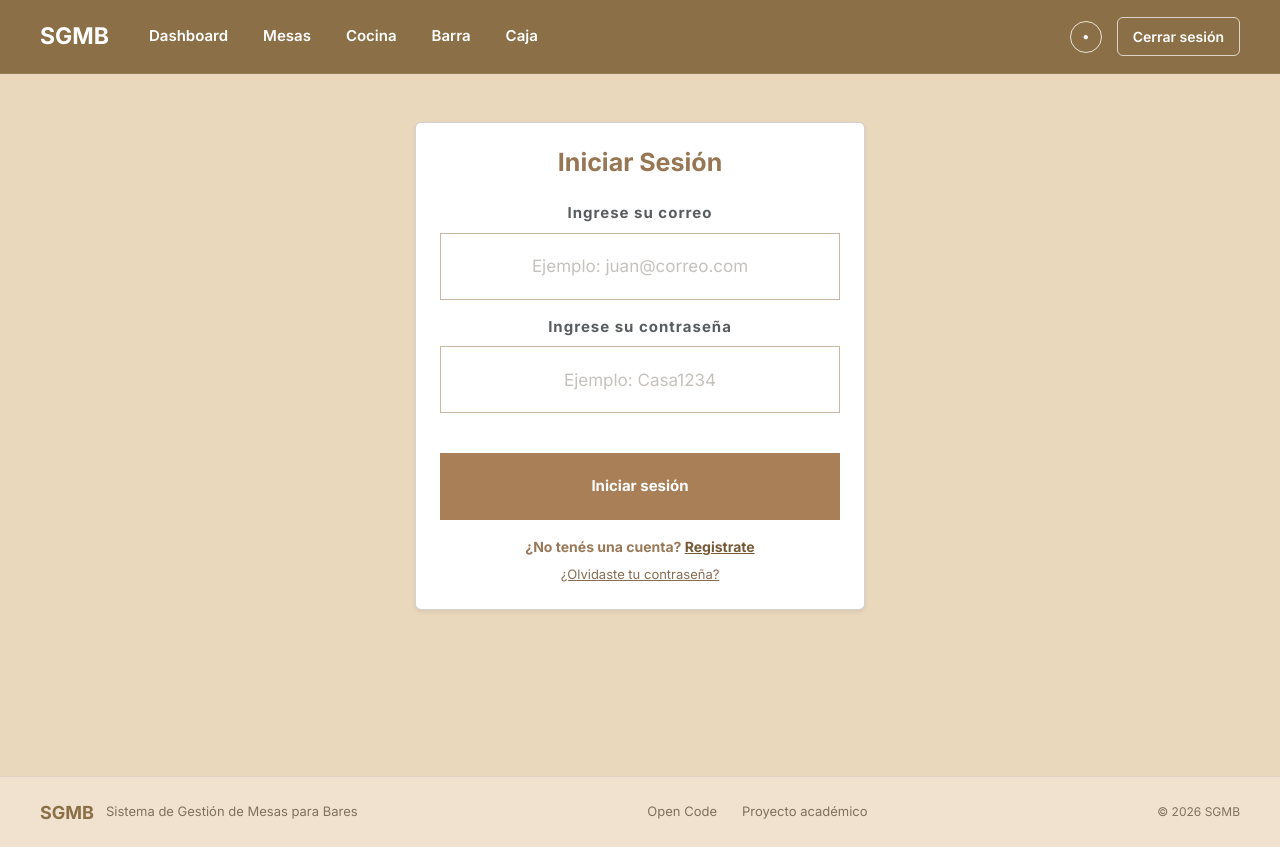
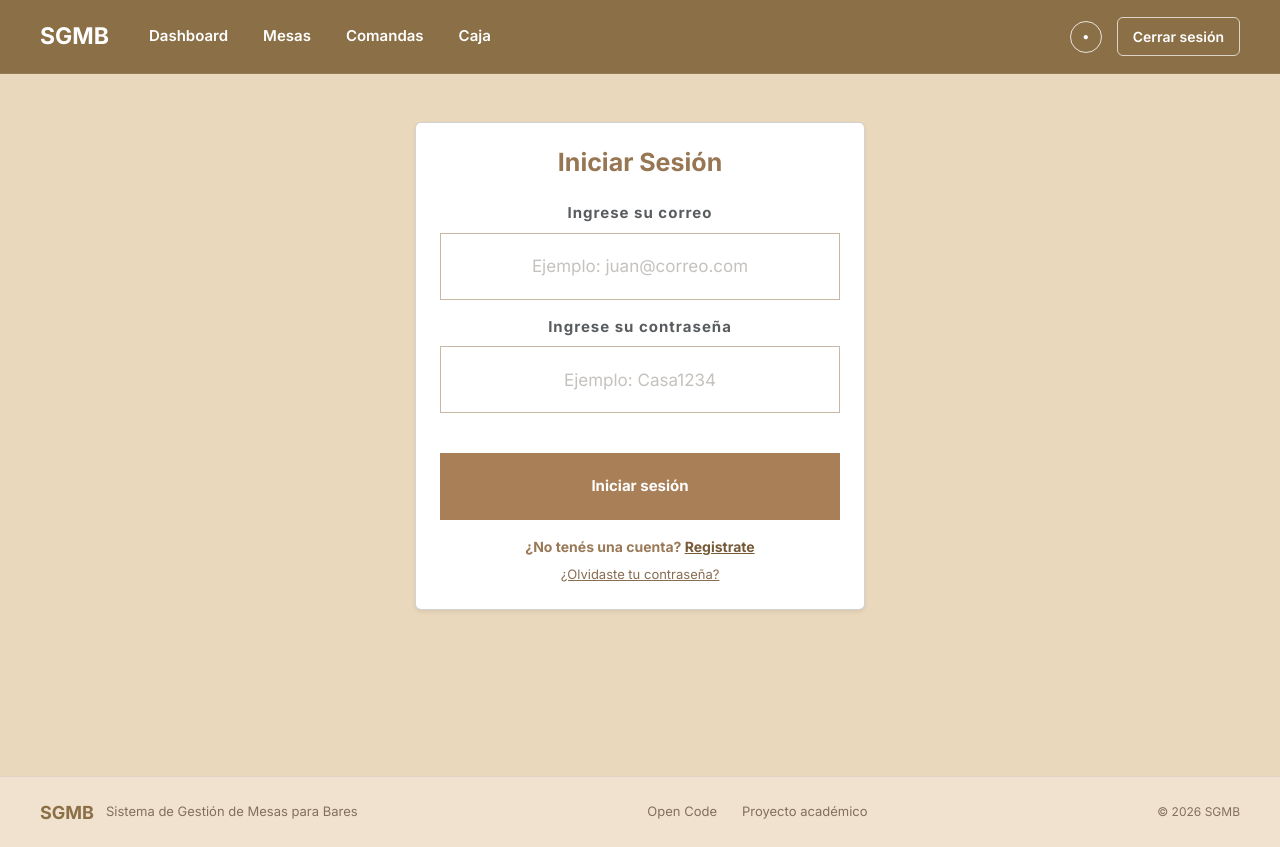
Before and after one commit to OpenCodeISPC/Sistema-de-Gestion-de-Mesas, an Angular app in the folder frontend/: page / in a window 1280 px wide. Built offline with nearby package versions, Linux system fonts and the light colour scheme.

Commit message:
Fix:Se corrige agrupo cocina y barra en comandas en el navbar

```diff
--- a/frontend/src/app/layouts/navbar/navbar.html
+++ b/frontend/src/app/layouts/navbar/navbar.html
@@ -9,8 +9,7 @@
     <div class="sgmb-navbar__links">
       <a class="sgmb-navbar__link" routerLink="/dashboard">Dashboard</a>
       <a class="sgmb-navbar__link" routerLink="/mesas">Mesas</a>
-      <a class="sgmb-navbar__link" routerLink="/comandas">Cocina</a>
-      <a class="sgmb-navbar__link" routerLink="/comandas">Barra</a>
+      <a class="sgmb-navbar__link" routerLink="/comandas">Comandas</a>
       <a class="sgmb-navbar__link" routerLink="/caja">Caja</a>
     </div>
 
```
